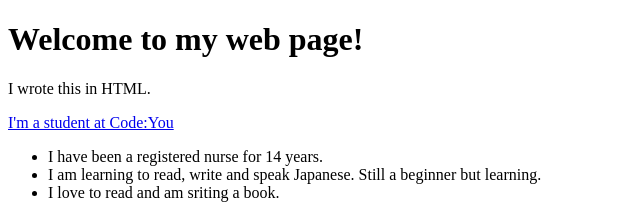
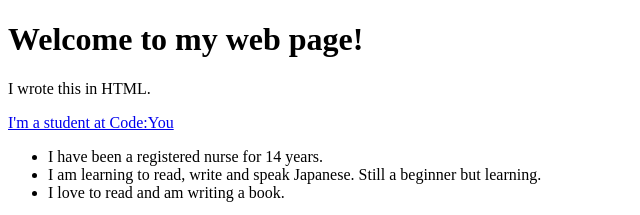
Before and after one commit to ammabe1/About-Me-HTML, a plain HTML site: page index.html in a window 1280 px wide. Shown: the top 215 px of the page, 0-640 px from the left. Drawn offline with Linux system fonts and the light colour scheme.

Commit message:
corrected typo in list item 3.

```diff
--- a/index.html
+++ b/index.html
@@ -12,7 +12,7 @@
    <ul>
     <li>I have been a registered nurse for 14 years.</li>
     <li>I am learning to read, write and speak Japanese. Still a beginner but learning.</li>
-    <li>I love to read and am sriting a book.</li>
+    <li>I love to read and am writing a book.</li>
    </ul>
    <img src="https://code-you.org/wp-content/uploads/2023/07/codeyou-logo-wink.gif" alt="Code:You Logo">
 </body>
```
